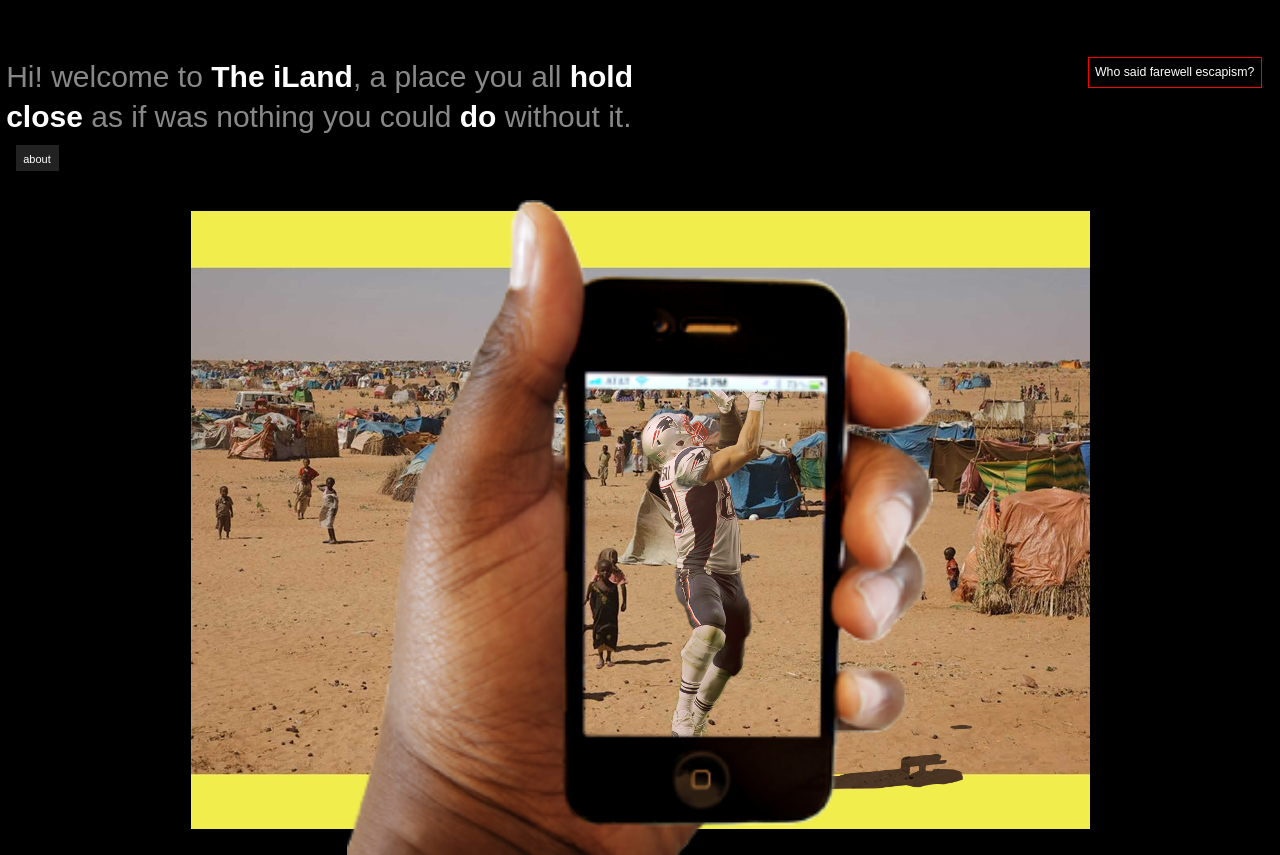
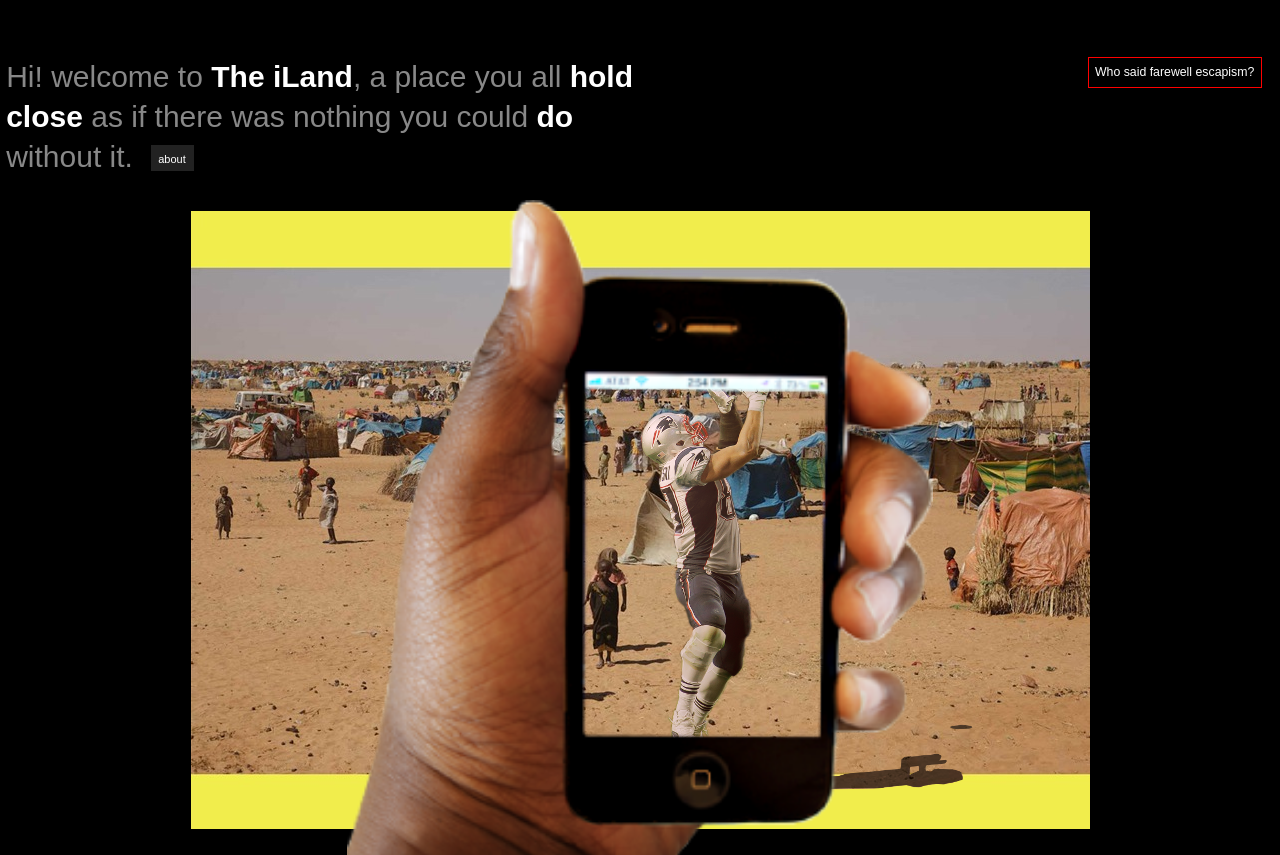
Before and after one commit to stefbru/iland.nyc, a plain HTML site: page index.html in a window 1280 px wide. Drawn offline with Linux system fonts and the light colour scheme.

Commit message:
fixed typo, change words in video

```diff
--- a/index.html
+++ b/index.html
@@ -12,7 +12,7 @@
 				Who said farewell escapism?
 			</p>
 			<p class = "hello">
-				Hi! welcome to <b>The iLand</b>, a place you all <a href="http://www.economist.com/news/21631754-technology-will-track-us-down-anywhere-we-go-2015-and-we-will-no-longer-care-farewell-escapism" target="_blank">hold close</a> as if was nothing you could <a href="http://www.cracked.com/article_15231_7-reasons-21st-century-making-you-miserable.html" target="_blank">do</a> without it.
+				Hi! welcome to <b>The iLand</b>, a place you all <a href="http://www.economist.com/news/21631754-technology-will-track-us-down-anywhere-we-go-2015-and-we-will-no-longer-care-farewell-escapism" target="_blank">hold close</a> as if there was nothing you could <a href="http://www.cracked.com/article_15231_7-reasons-21st-century-making-you-miserable.html" target="_blank">do</a> without it.
 				<a id="about">about</a>
 			</p>
 		</header>
```
Also changed, not shown: 1 other file.
